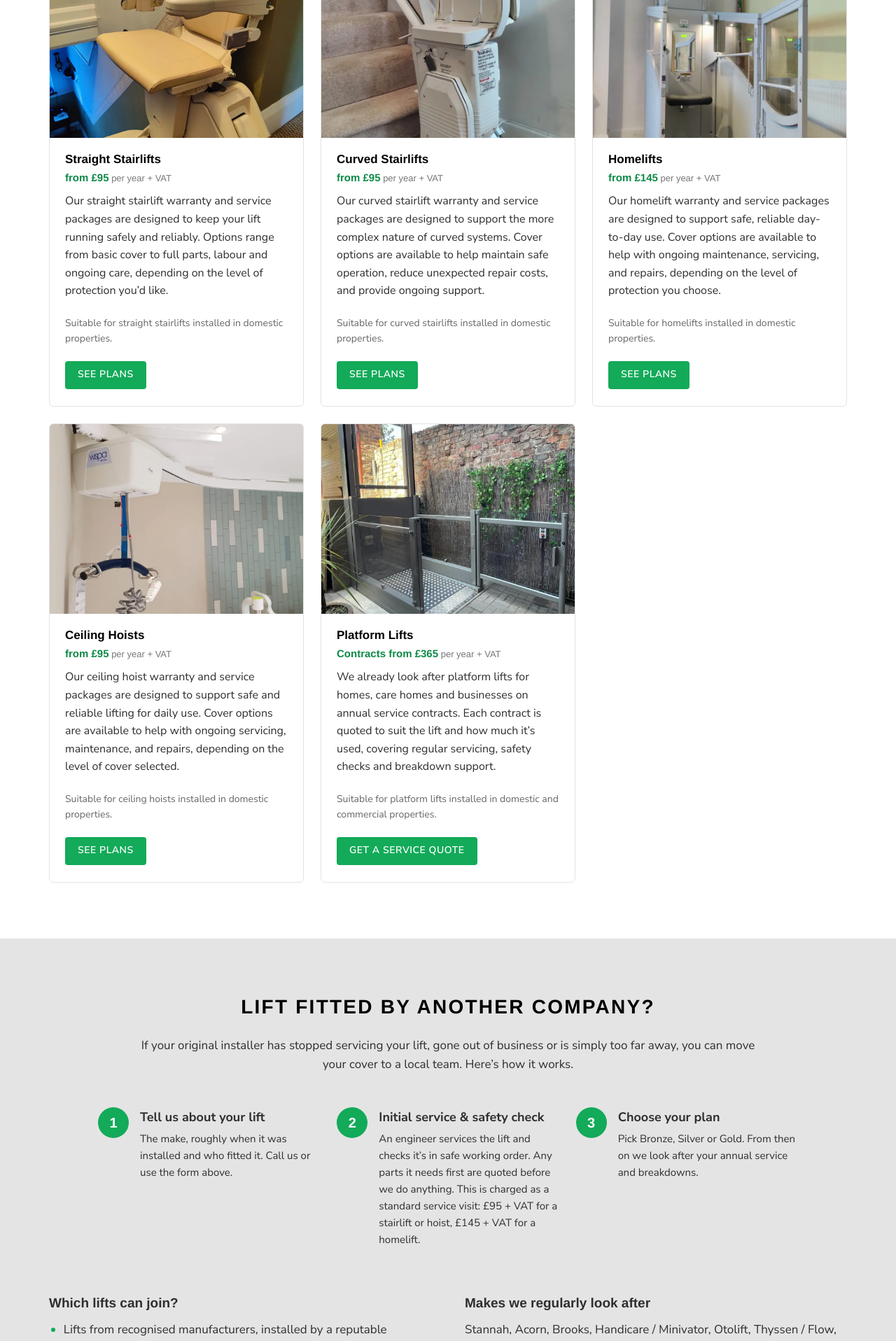
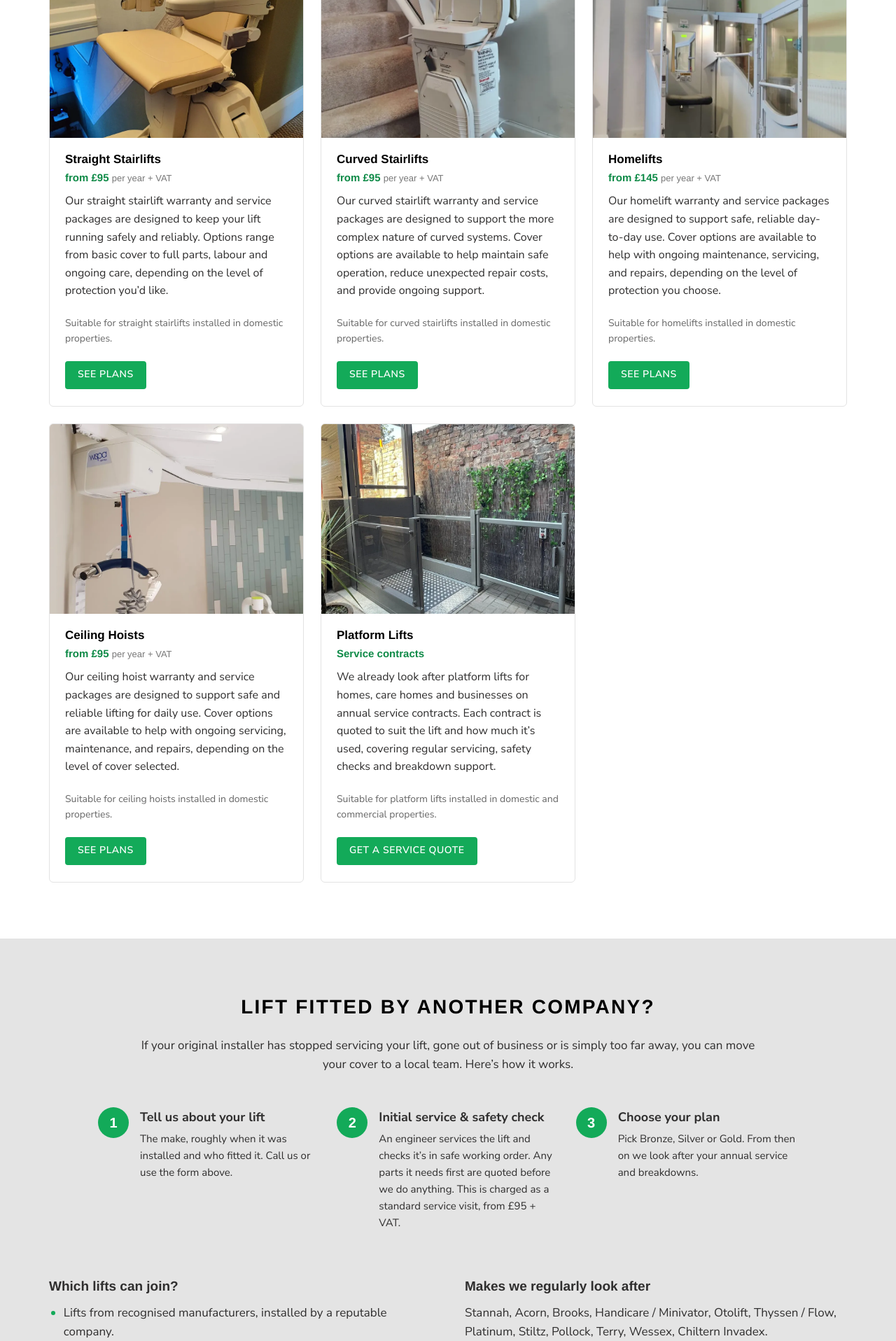
Before and after one commit to 06moore/mobilitybase-chat, a WordPress theme: template website/theme/mobilitybase/page-aftercare-warranty.php in a window 1280 px wide. Shown: the part 1829-3745 px from the top of the page at 70% size. Run offline with PHP 8.4 and a stand-in for WordPress, Linux system fonts and the light colour scheme; the site name, menu and one post (Sample post) are stand-ins, and other content is empty; some libraries are stand-ins or nearby versions.

Commit message:
Remove full price tables; keep only headline from-prices
Co-Authored-By: Claude Opus 5.5 <noreply@anthropic.com>
Claude-Session: https://claude.ai/code/session_019paDQs61Yq7gPt2sDQMskk

```diff
--- a/website/theme/mobilitybase/assets/css/main.css
+++ b/website/theme/mobilitybase/assets/css/main.css
@@ -558,24 +558,3 @@ a.mb-card:hover, .mb-card:focus-within { box-shadow: var(--shadow); transform: t
 .mb-rangeprice { text-align: center; margin: -4px auto 18px; max-width: 760px; }
 .mb-rangeprice .mb-pricebadge { margin: 0 0 6px; border-radius: 14px; }
 .mb-rangeprice__note { display: block; font-size: 15px; color: #555; }
-
-/* v1.4 — price tables */
-.mb-prices__grid { display:grid; gap:24px; }
-@media (min-width: 900px) { .mb-prices__grid:has(> :nth-child(2)) { grid-template-columns: 3fr 2fr; } }
-.mb-prices__table h3 { margin:0 0 10px; }
-.mb-prices__scroll { overflow-x:auto; }
-.mb-prices table { width:100%; border-collapse:collapse; background:#fff; border:1px solid #dfe5e8; border-radius:10px; overflow:hidden; font-size:.95rem; }
-.mb-prices th, .mb-prices td { padding:10px 12px; text-align:left; border-bottom:1px solid #e8edef; vertical-align:top; }
-.mb-prices thead th { background:#f3f7f8; font-weight:700; font-size:.85rem; white-space:nowrap; }
-.mb-prices td { white-space:nowrap; font-weight:700; }
-.mb-prices tbody th { font-weight:400; }
-.mb-prices tr:last-child > * { border-bottom:0; }
-.mb-prices__vat { margin-top:16px; }
-@media (max-width: 640px) {
-	.mb-prices thead { position:absolute; left:-9999px; }
-	.mb-prices tbody tr { display:block; border-bottom:1px solid #e8edef; padding:6px 0; }
-	.mb-prices tbody th { display:block; border:0; padding-bottom:2px; font-weight:700; }
-	.mb-prices td { display:flex; justify-content:space-between; border:0; padding:3px 12px; font-weight:400; }
-	.mb-prices td::before { content: attr(data-label); color:#555; }
-	.mb-prices td { font-variant-numeric: tabular-nums; }
-}
--- a/website/theme/mobilitybase/front-page.php
+++ b/website/theme/mobilitybase/front-page.php
@@ -128,7 +128,7 @@ $prices = mb_prices();
 					<p><span>Straight stairlift</span><strong>from £<?php echo esc_html( $prices['removal_straight'] ); ?></strong></p>
 					<p><span>Curved stairlift</span><strong>from £<?php echo esc_html( $prices['removal_curved'] ); ?></strong></p>
 				</div>
-				<p class="mb-small">Prices exclude VAT. Final price depends on access, type and location. Homelift removals from £1,100 + VAT; platform lifts quoted individually.</p>
+				<p class="mb-small">Prices exclude VAT. Final price depends on access, type and location. Homelift and platform lift removals quoted individually.</p>
 			<?php endif; ?>
 			<p class="mb-btnrow">
 				<a class="mb-btn" href="<?php echo esc_url( home_url( '/stairlift-removal-kent#quote' ) ); ?>">Get a removal quote</a>
--- a/website/theme/mobilitybase/inc/data.php
+++ b/website/theme/mobilitybase/inc/data.php
@@ -149,7 +149,7 @@ function mb_warranty_products() {
 		array( 'Curved Stairlifts', '/curved-stairlift-warranty', 'Our curved stairlift warranty and service packages are designed to support the more complex nature of curved systems. Cover options are available to help maintain safe operation, reduce unexpected repair costs, and provide ongoing support.', 'Suitable for curved stairlifts installed in domestic properties.', 'c0b7ddee9ede4a0b.webp', 'from £95' ),
 		array( 'Homelifts', '/homelift-warranty', 'Our homelift warranty and service packages are designed to support safe, reliable day-to-day use. Cover options are available to help with ongoing maintenance, servicing, and repairs, depending on the level of protection you choose.', 'Suitable for homelifts installed in domestic properties.', '8d0f92577e83468f.webp', 'from £145' ),
 		array( 'Ceiling Hoists', '/ceiling-hoist-warranty', 'Our ceiling hoist warranty and service packages are designed to support safe and reliable lifting for daily use. Cover options are available to help with ongoing servicing, maintenance, and repairs, depending on the level of cover selected.', 'Suitable for ceiling hoists installed in domestic properties.', '40120e0ddc6d498b.webp', 'from £95' ),
-		array( 'Platform Lifts', '', 'We already look after platform lifts for homes, care homes and businesses on annual service contracts. Each contract is quoted to suit the lift and how much it’s used, covering regular servicing, safety checks and breakdown support.', 'Suitable for platform lifts installed in domestic and commercial properties.', 'edfa82ec3845483e.webp', 'Contracts from £365' ),
+		array( 'Platform Lifts', '', 'We already look after platform lifts for homes, care homes and businesses on annual service contracts. Each contract is quoted to suit the lift and how much it’s used, covering regular servicing, safety checks and breakdown support.', 'Suitable for platform lifts installed in domestic and commercial properties.', 'edfa82ec3845483e.webp', 'Service contracts' ),
 	);
 }
 
@@ -353,65 +353,6 @@ function mb_landings() {
 	);
 }
 
-/**
- * Price tables shown on the servicing, repairs and removal pages (2026 private price list, ex VAT).
- * Each table: title, column headings (first is the row label), rows, optional note.
- */
-function mb_price_tables( $slug ) {
-	$lift_cols = array( '', 'Stairlifts & hoists', 'Homelifts', 'Platform lifts' );
-	$service   = array(
-		'title' => 'Servicing & call-out prices',
-		'cols'  => $lift_cols,
-		'rows'  => array(
-			array( 'Service visit', 95, 145, 185 ),
-			array( 'Call-out (office hours)', 140, 185, 225 ),
-			array( 'Additional time / travel (per hour)', 65, 85, 85 ),
-		),
-		'note'  => 'An annual service plan costs the same as a one-off stairlift service and adds breakdown support. <a href="/aftercare-warranty">Compare plans</a>.',
-	);
-	$batteries = array(
-		'title' => 'Replacement batteries',
-		'cols'  => array( '', 'Price' ),
-		'rows'  => array(
-			array( 'Stairlift batteries (set)', 70 ),
-			array( '2 × 12V 18–22Ah batteries', 115 ),
-		),
-		'note'  => 'Fitted on a service or call-out visit.',
-	);
-	$stair_removal = array(
-		'title' => 'Stairlift & hoist removal prices',
-		'cols'  => array( '', 'Removal', 'Removal to refit', 'Refit', 'Removal + refit' ),
-		'rows'  => array(
-			array( 'Straight stairlift', 174, 145, 254, 399 ),
-			array( 'Curved stairlift', 270, 225, 360, 585 ),
-			array( 'Ceiling hoist (2 engineers)', 360, 300, 420, 720 ),
-		),
-		'note'  => 'Moving house? We can take your lift out, store it (£24 a week including VAT) and fit it in your new home.',
-	);
-	$lift_removal = array(
-		'title' => 'Homelift & step lift removal prices',
-		'cols'  => array( '', 'Price' ),
-		'rows'  => array(
-			array( 'Homelift removal, ceiling hole boarded over (not structural)', 1100 ),
-			array( 'Homelift removal, ceiling hole filled ready for decorating', 1800 ),
-			array( 'Step lift removal, no building work', 1100 ),
-		),
-	);
-	if ( 'lift-servicing-kent' === $slug ) {
-		return array( $service );
-	}
-	if ( 'lift-repairs-kent' === $slug ) {
-		return array( $service, $batteries );
-	}
-	if ( 'lift-removals' === $slug ) {
-		return array( $stair_removal, $lift_removal );
-	}
-	if ( str_starts_with( $slug, 'stairlift-removal-' ) ) {
-		return array( $stair_removal );
-	}
-	return array();
-}
-
 /** VAT wording used under prices. */
 function mb_vat_note() {
 	return 'All prices exclude VAT. If the equipment is for someone with a long-term illness or disability, VAT relief may apply, meaning no VAT to pay.';
--- a/website/theme/mobilitybase/page-aftercare-warranty.php
+++ b/website/theme/mobilitybase/page-aftercare-warranty.php
@@ -39,7 +39,7 @@ $from = mb_prices()['plan_from'];
 					<div class="mb-card__img"><?php echo mb_img( $w[4], $w[0] ); // phpcs:ignore ?></div>
 					<div class="mb-card__body">
 						<h3 class="mb-card__title"><?php echo $w[1] ? '<a href="' . esc_url( home_url( $w[1] ) ) . '">' . esc_html( $w[0] ) . '</a>' : esc_html( $w[0] ); ?></h3>
-						<p class="mb-card__price"><?php echo esc_html( $w[5] ); ?><small> per year + VAT</small></p>
+						<p class="mb-card__price"><?php echo esc_html( $w[5] ); ?><?php echo $w[1] ? ' <small>per year + VAT</small>' : ''; ?></p>
 						<p><?php echo esc_html( $w[2] ); ?></p>
 						<p class="mb-card__note"><?php echo esc_html( $w[3] ); ?></p>
 						<?php if ( $w[1] ) : ?>
@@ -60,7 +60,7 @@ $from = mb_prices()['plan_from'];
 		<p class="mb-section__intro">If your original installer has stopped servicing your lift, gone out of business or is simply too far away, you can move your cover to a local team. Here’s how it works.</p>
 		<ol class="mb-steps">
 			<li><strong>Tell us about your lift</strong><span>The make, roughly when it was installed and who fitted it. Call us or use the form above.</span></li>
-			<li><strong>Initial service &amp; safety check</strong><span>An engineer services the lift and checks it’s in safe working order. Any parts it needs first are quoted before we do anything. This is charged as a standard service visit: £<?php echo esc_html( mb_prices()['service_oneoff'] ); ?> + VAT for a stairlift or hoist, £145 + VAT for a homelift.</span></li>
+			<li><strong>Initial service &amp; safety check</strong><span>An engineer services the lift and checks it’s in safe working order. Any parts it needs first are quoted before we do anything. This is charged as a standard service visit, from £<?php echo esc_html( mb_prices()['service_oneoff'] ); ?> + VAT.</span></li>
 			<li><strong>Choose your plan</strong><span>Pick Bronze, Silver or Gold. From then on we look after your annual service and breakdowns.</span></li>
 		</ol>
 		<div class="mb-twocol mb-twocol--top">
--- a/website/theme/mobilitybase/templates/landing.php
+++ b/website/theme/mobilitybase/templates/landing.php
@@ -67,7 +67,6 @@ while ( have_posts() ) :
 		</div>
 	</section>
 	<?php get_template_part( 'template-parts/trust' ); ?>
-	<?php get_template_part( 'template-parts/prices', null, array( 'tables' => mb_price_tables( $slug ) ) ); ?>
 	<?php get_template_part( 'template-parts/reviews', null, array( 'limit' => 3, 'topic' => mb_review_topic( mb_slug() ) ) ); ?>
 	<article class="mb-page">
 		<div class="mb-wrap mb-prose mb-prose--location">
```
Also changed, not shown: website/theme/mobilitybase/template-parts/prices.php (deleted, +0 -45 lines).
